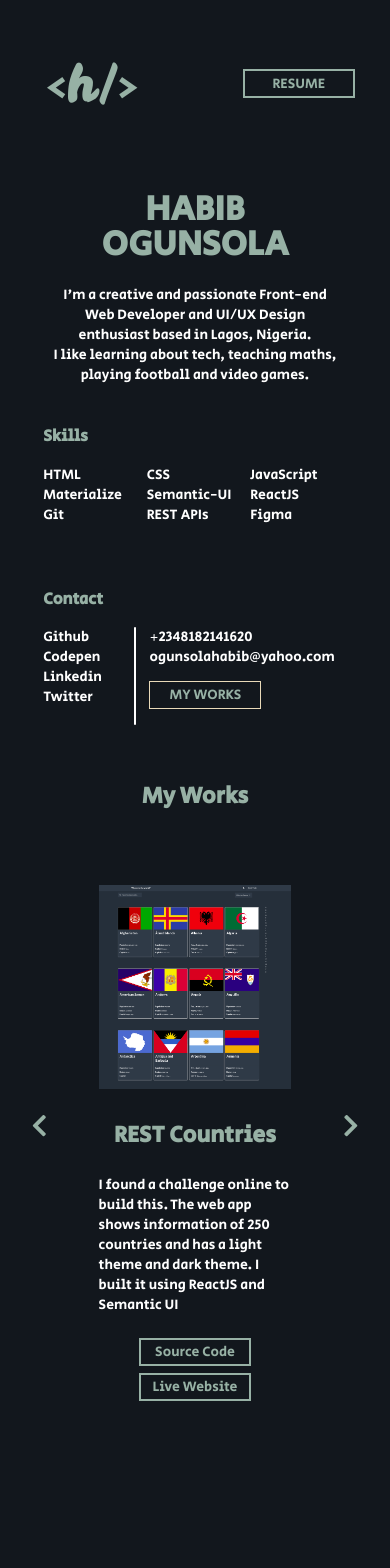
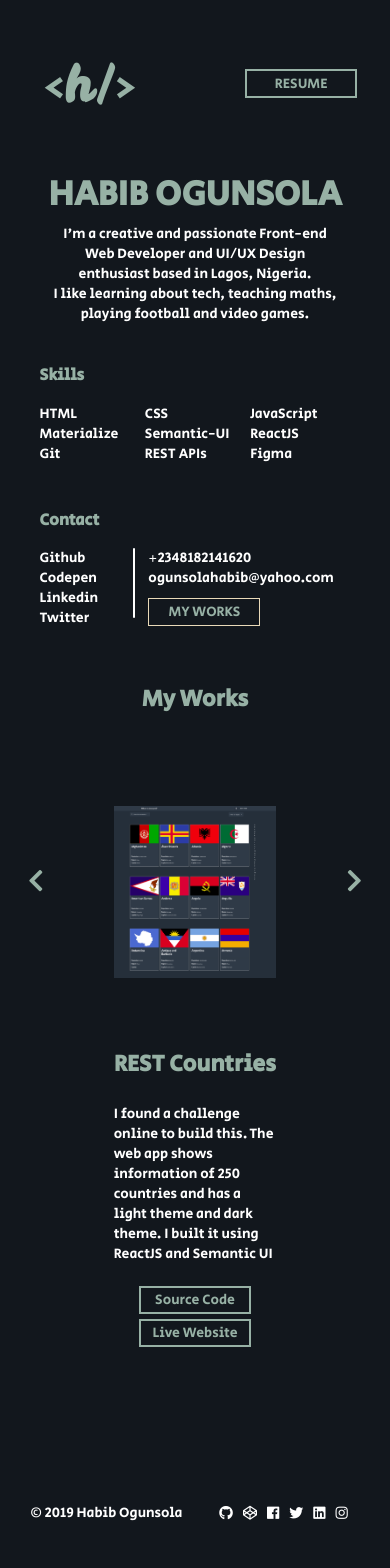
Before and after one commit to ogunsolahabib/portfolio-one, a React (Create React App) app: page / in a window 390 px wide. Shown: the top 1568 px of the page. After the commit the page ends 1537 px from the top, so only its background shows below. Built offline with nearby package versions, Linux system fonts and the light colour scheme.

Commit message:
some code refactoring

```diff
--- a/public/style.css
+++ b/public/style.css
@@ -1,9 +1,9 @@
 * {
-  box-sizing: border-box;
+  box-sizing: inherit;
 }
-html,
-body {
+html {
   height: 100%;
+  font-size: 62.5%;
 }
 a {
   text-decoration: none;
@@ -14,10 +14,11 @@ body {
   background: #12171d;
   color: #fff;
   font-size: 16px;
+  box-sizing: border-box;
 }
 .brand-logo h1 {
   color: #97b1a5;
-  font-size: 50px;
+  font-size: 5rem;
   vertical-align: middle;
   text-align: center;
   font-family: "Leckerli one";
@@ -50,14 +51,14 @@ nav .nav-links {
   align-items: center;
 }
 .nav-links .active {
-  border-bottom: 5px solid #97b1a5;
+  border-bottom: 0.5rem solid #97b1a5;
 }
 nav ul {
   width: 100%;
 }
 nav ul li {
   display: inline-block;
-  margin: 5px 20px;
+  margin: 0.5rem 2rem;
 }
 nav ul li a {
   text-decoration: none;
@@ -71,32 +72,37 @@ nav .right {
   float: right;
 }
 .name-large {
-  font-size: 50px;
-  line-height: 1em;
+  font-size: 5rem;
+  line-height: 1rem;
 }
 .matter {
   margin-left: 10em;
   margin-right: 10em;
   min-height: 100%;
-  margin-bottom: -40px;
+  margin-bottom: -4rem;
 }
 .matter:after {
   content: "";
   display: block;
 }
+/* .image {
+  width: 100%;
+  height: 40rem;
+  object-fit: cover;
+} */
 footer,
 .matter:after {
-  height: 40px;
+  height: 4rem;
 }
 
 .large-text {
-  padding: 0.5em 3em;
+  padding: 0.5rem 3rem;
   width: 100%;
   margin: auto auto;
 }
 .large-text #about {
   text-align: center;
-  padding: 5px 30px;
+  padding: 0.5rem 3rem;
 }
 .right.arrow-area {
   position: absolute;
@@ -106,7 +112,7 @@ footer,
   display: block;
 }
 .btn-to-works {
-  margin-top: 1em;
+  margin-top: 1rem;
   animation: blink 7s infinite;
 }
 @keyframes blink {
@@ -132,21 +138,21 @@ footer,
 }
 .bottom #skills ul {
   grid-template-columns: repeat(3, 1fr);
-  grid-column-gap: 0.5em;
+  grid-column-gap: 0.5rem;
 }
 .bottom #contact ul {
   grid-template-columns: 6em 2em 10em;
 }
 .v-line {
   width: 2px;
-  height: 7em;
+  height: 7rem;
   background: #fff;
   border-radius: 1px;
 }
 
 .btn {
   background: inherit;
-  padding: 0.5em 1em;
+  padding: 0.5rem 1rem;
   font-family: inherit;
   cursor: pointer;
   color: #97b1a5;
@@ -159,18 +165,17 @@ footer,
 }
 .btn-primary {
   border: 2px solid #97b1a5;
-  width: 9em;
 }
 .works {
-  display: grid;
-  grid-template-columns: 10% 80% 10%;
-  grid-gap: 1em;
-  padding: 0 3em;
+  display: flex;
+  align-items: center;
+  justify-content: space-around;
+  padding: 0 3rem;
 }
-.left-arrow,
-.right-arrow {
-  position: relative;
+.works > * {
+  margin: 0 3rem;
 }
+
 .btn-arrow,
 .btn-arrow:hover {
   border: none;
@@ -183,16 +188,19 @@ footer,
 }
 
 .works .work {
-  display: grid;
-  grid-template-columns: 40% 60%;
-  grid-column-gap: 3em;
-  padding: 0.5em 3em;
+  display: flex;
+  flex-direction: row;
+  padding: 0.5rem 3rem;
   margin-top: 5vh;
+  align-items: center;
+}
+.work > * {
+  margin: 2rem;
 }
 
 .work img {
   width: 100%;
-  height: 100%;
+  object-fit: cover;
 }
 
 .btn-group {
@@ -204,13 +212,16 @@ footer,
 }
 .btn-in {
   display: inline-block;
-  margin: 0.5em;
+  margin: 0.5rem;
+}
+.dir-btn button {
+  font-size: 2.5rem;
 }
 .not-available {
   display: none;
 }
 footer {
-  margin-top: 7em;
+  margin-top: 7rem;
 }
 
 footer > div {
@@ -231,25 +242,30 @@ footer ul li {
 }
 footer i {
   color: #fff;
-  margin: 5px;
+  margin: 0.5rem;
 }
 @media only screen and (min-width: 1024px) {
   body {
     font-size: 16px;
   }
   h3 {
-    font-size: 20px;
+    font-size: 2rem;
   }
   #contact .set.address {
     font-size: 1.3vw;
   }
-  .works .btn-arrow {
-    position: absolute;
-    top: 40%;
-    font-size: 25px;
+  .works .dir-btn {
+    align-self: flex-start;
+    margin-top: 15%;
   }
+  .work img {
+    width: 35rem;
+    height: 40rem;
+    object-fit: cover;
+  }
+
   .work .desc .project-name {
-    font-size: 25px;
+    font-size: 2.5rem;
   }
   .work .desc {
     font-size: 19px;
@@ -267,16 +283,14 @@ footer i {
     grid-template-columns: 40% 20% 40%;
   }
   nav ul,
-  /* .worksPage header,
-  .worksPage footer, */
   .right.arrow-area {
     display: none;
   }
   .matter {
-    margin: 1em auto;
+    margin: 1rem auto;
   }
   .name-large {
-    font-size: 35px;
+    font-size: 3.5rem;
   }
   .large-text {
     width: 100%;
@@ -297,15 +311,17 @@ footer i {
     display: block;
 
     text-align: center;
-    font-size: 1.5em;
+    font-size: 1.5rem;
   }
   .mobile-works {
-    margin-top: 50px;
+    margin-top: 5rem;
+  }
+  .works > * {
+    margin: 0 1rem;
   }
 
   .works .work {
-    grid-template-columns: 1fr;
-    grid-template-rows: auto 1fr;
+    flex-direction: column;
   }
   .btn-primary {
     border: 2px solid #97b1a5;
@@ -324,42 +340,32 @@ footer i {
   .mobile-works img {
     display: block;
     width: auto;
-    height: 300px;
+    height: 30rem;
     margin: auto;
+    object-fit: cover;
   }
   .mobile-works .worksPage {
     margin: auto auto;
   }
   .dir-btn {
-    position: relative;
+    align-self: baseline;
+    margin-top: 35%;
   }
   .dir-btn button {
-    position: absolute;
-    top: 5em;
-    left: 0;
-    right: 0;
     margin: auto;
-    height: 40px;
-    font-size: 25px;
+    height: 4rem;
   }
-  /* footer {
-    position: static;
-    bottom: 0;
-    left: 0;
-    right: 0;
-    margin-top: auto;
-  } */
 }
 
 @media only screen and (max-width: 500px) {
   body {
-    padding: 0 1em;
+    padding: 0 1rem;
     font-size: 14px;
   }
 
   .matter,
   .worksPage {
-    margin: 0.3em auto;
+    margin: 0.3rem auto;
   }
 
   .bottom {
@@ -374,7 +380,6 @@ footer i {
   }
 
   .works {
-    grid-gap: 0;
     padding: 0;
   }
 
@@ -393,6 +398,7 @@ footer i {
     display: inline-block;
     width: 100%;
     height: auto;
+    object-fit: cover;
   }
   .mobile-works button {
     display: block;
@@ -405,16 +411,8 @@ footer i {
   .mobile-works .not-available {
     display: none;
   }
-  .dir-btn {
-    position: relative;
-  }
+
   .dir-btn button {
-    position: absolute;
-    top: 0;
-    bottom: 0;
-    left: 0;
-    right: 0;
     margin: auto;
-    font-size: 25px;
   }
 }
--- a/src/components/Work.js
+++ b/src/components/Work.js
@@ -1,29 +1,20 @@
-import React from "react";
-import Loader from "../components/Loader";
+import React, { useEffect } from "react";
 
-class Work extends React.Component {
-  state = {
-    isLoading: true,
-    data: this.props.index
-  };
-
-  checkReady() {
-    if (!this.props.index && this.state.isLoading) {
-      return <Loader />;
-    } else {
+const Work = ({ index }) => {
+  useEffect(() => {}, [index]);
   return (
     <div className="work" id="work-0">
       <div className="image">
-            <img src={"./" + this.props.index.image} alt="Rest Countries" />
+        <img src={"./" + index.image} alt="Rest Countries" />
       </div>
       <div className="desc">
-            <h3 className="project-name">{this.props.index.name}</h3>
-            <p>{this.props.index.description}</p>
+        <h3 className="project-name">{index.name}</h3>
+        <p>{index.description}</p>
         <div className="btn-group">
           <div>
             <div className="btn-in">
               <a
-                    href={this.props.index.repository}
+                href={index.repository}
                 target="_blank"
                 rel="noopener noreferrer"
               >
@@ -32,7 +23,7 @@ class Work extends React.Component {
             </div>
             <div className="btn-in">
               <a
-                    href={this.props.index.liveWebsite}
+                href={index.liveWebsite}
                 target="_blank"
                 rel="noopener noreferrer"
               >
@@ -44,12 +35,6 @@ class Work extends React.Component {
       </div>
     </div>
   );
-    }
-  }
-
-  render() {
-    return <div>{this.checkReady()}</div>;
-  }
-}
+};
 
 export default Work;
--- a/src/components/Works.js
+++ b/src/components/Works.js
@@ -1,101 +1,35 @@
-import React from "react";
+import React, { useState, useEffect } from "react";
 
 import Work from "../components/Work";
-import Loader from "../components/Loader";
-class WorksPage extends React.Component {
-  state = {
-    index: 0,
-    isLoading: false,
-    worksDB: []
+import worksDb from "../worksDb.json";
+
+const WorksPage = () => {
+  const [index, setIndex] = useState(0);
+
+  const prev = () => {
+    index > 0 ? setIndex(index - 1) : setIndex(worksDb.data.length - 1);
   };
-  prev() {
-    this.setState(prevState => {
-      if (this.state.index === 0) {
-        this.setState({ index: this.state.worksDB.length - 1 });
-      } else {
-        return { index: prevState.index > 0 ? this.state.index - 1 : 0 };
-      }
-    });
-  }
-  next() {
-    this.setState(prevState => {
-      if (this.state.index === this.state.worksDB.length - 1) {
-        this.setState({ index: 0, isLoading: false });
-      } else {
-        return {
-          index:
-            prevState.index < this.state.worksDB.length - 1
-              ? this.state.index + 1
-              : this.state.worksDB.length - 1
+  const next = () => {
+    index < worksDb.data.length - 1 ? setIndex(index + 1) : setIndex(0);
   };
-      }
-    });
-  }
-  componentDidUpdate(prevState) {
-    if (prevState.index !== this.state.index && this.state.index.image) {
-      this.setState({ isLoading: true });
-    }
-  }
-  componentDidMount() {
-    this.setState({
-      worksDB: [
-        {
-          name: "REST Countries",
-          image: "img/REST_COUNTRIES.png",
-          description:
-            "I found a challenge online to build this. The web app shows information of 250 countries and has a light theme and dark theme. I built it using ReactJS and Semantic UI",
-          repository: "https://github.com/ogunsolahabib/world-countries",
-          liveWebsite: "https://ogunsolahabib.github.io/world-countries"
-        },
-        {
-          name: "Books App",
-          image: "img/BOOKS.png",
-          description:
-            "The Books App shows details of different programming books on backend languages. I used React and Semantic UI.",
-          repository: "https://github.com/ogunsolahabib/books-app",
-          liveWebsite: "https://ogunsolahabib.github.io/books-app"
-        },
-        {
-          name: "Rosetta",
-          image: "img/ROSETTA.png",
-          description:
-            "Here's an online platform that can be used to make monthly orders for meals and schedule them based on preference. Materialize CSS, FullCalendarJS were mainly used.",
-          repository: "https://github.com/ogunsolahabib/rosetta",
-          liveWebsite: "https://ogunsolahabib.github.io/rosetta"
-        },
-        {
-          name: "Renvies",
-          image: "img/RENVIES.png",
-          description:
-            "Movie Rental Application that fetches movie data from the OMDB API. Axios is used as the HTTP server and Bootstrap was used for the User interface.",
-          repository: "https://github.com/ogunsolahabib/renvies",
-          liveWebsite: "https://ogunsolahabib.github.io/renvies"
-        }
-      ]
-    });
-  }
-  render() {
+
   return (
     <div className="works">
       <div className="dir-btn left-btn">
-          <button onClick={this.prev.bind(this)} className="btn btn-arrow">
+        <button onClick={prev} className="btn btn-arrow">
           <i className="fas fa-chevron-left" />
         </button>
       </div>
 
-        {this.state.isLoading ? (
-          <Loader />
-        ) : (
-          <Work index={this.state.worksDB[this.state.index]} />
-        )}
+      <Work index={worksDb.data[index]} />
 
       <div className="dir-btn right-btn">
-          <button onClick={this.next.bind(this)} className="btn btn-arrow">
+        <button onClick={next} className="btn btn-arrow">
           <i className="fas fa-chevron-right" />
         </button>
       </div>
     </div>
   );
-  }
-}
+};
+
 export default WorksPage;
--- /dev/null
+++ b/src/worksDb.json
@@ -0,0 +1,32 @@
+{
+  "data": [
+    {
+      "name": "REST Countries",
+      "image": "img/REST_COUNTRIES.png",
+      "description": "I found a challenge online to build this. The web app shows information of 250 countries and has a light theme and dark theme. I built it using ReactJS and Semantic UI",
+      "repository": "https://github.com/ogunsolahabib/world-countries",
+      "liveWebsite": "https://ogunsolahabib.github.io/world-countries"
+    },
+    {
+      "name": "Books App",
+      "image": "img/BOOKS.png",
+      "description": "The Books App shows details of different programming books on backend languages. I used React and Semantic UI.",
+      "repository": "https://github.com/ogunsolahabib/books-app",
+      "liveWebsite": "https://ogunsolahabib.github.io/books-app"
+    },
+    {
+      "name": "Rosetta",
+      "image": "img/ROSETTA.png",
+      "description": "Here's an online platform that can be used to make monthly orders for meals and schedule them based on preference. Materialize CSS, FullCalendarJS were mainly used.",
+      "repository": "https://github.com/ogunsolahabib/rosetta",
+      "liveWebsite": "https://ogunsolahabib.github.io/rosetta"
+    },
+    {
+      "name": "Renvies",
+      "image": "img/RENVIES.png",
+      "description": "Movie Rental Application that fetches movie data from the OMDB API. Axios is used as the HTTP server and Bootstrap was used for the User interface.",
+      "repository": "https://github.com/ogunsolahabib/renvies",
+      "liveWebsite": "https://ogunsolahabib.github.io/renvies"
+    }
+  ]
+}
```
Lines whose indentation alone changed are shown as unchanged.
